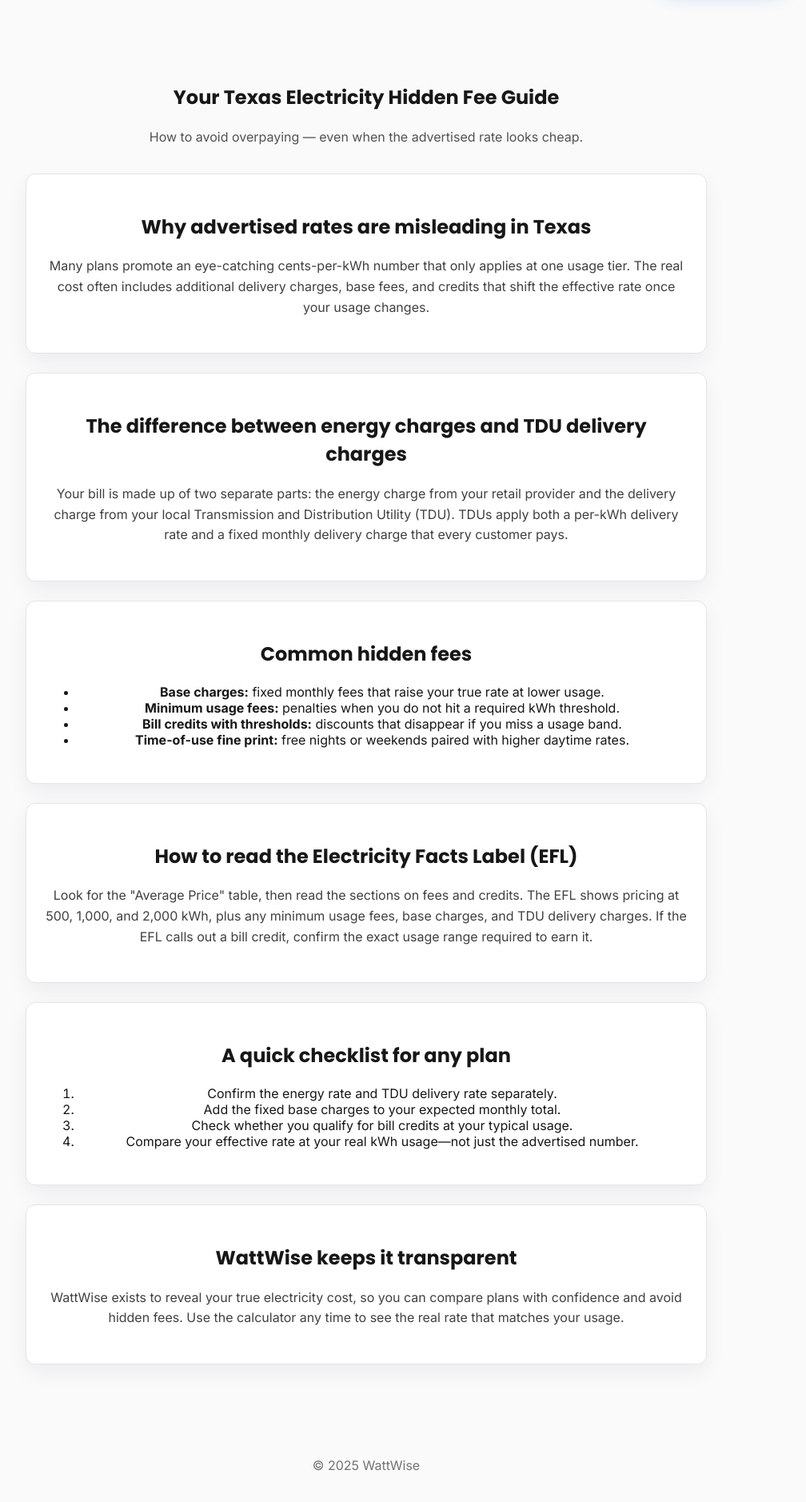
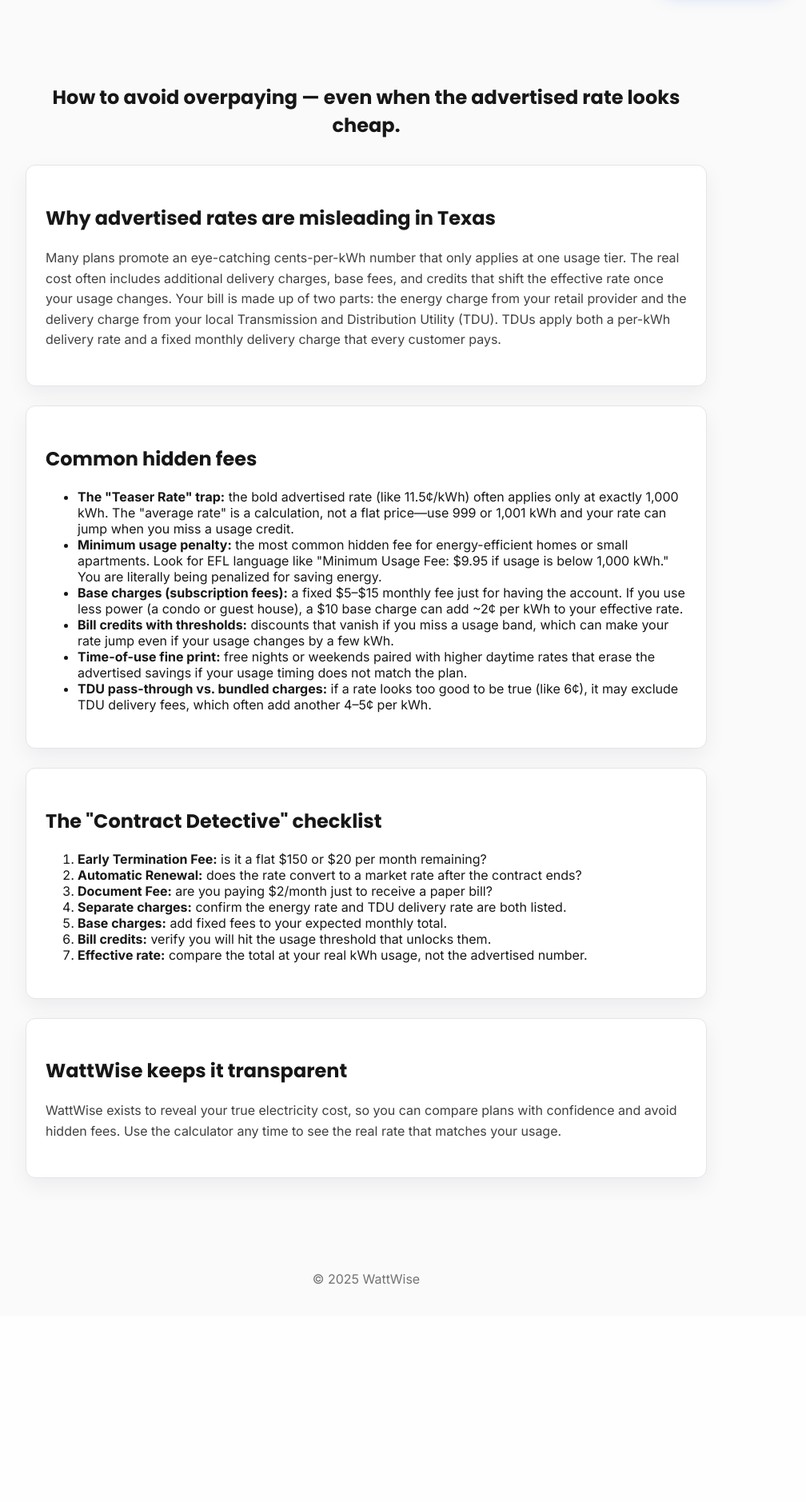
Before and after one commit to ezskape/TX-Calc, a Flask app: page /guide/texas-electricity-hidden-fees in a window 1280 px wide. Shown: the part 68-1946 px from the top of the page at 80% size, without its empty margins (182-1190 px from the left). After the commit the page ends 1674 px from the top, so only its background shows below. Run offline with Flask 3, Linux system fonts and the light colour scheme.

Commit message:
Refine hidden fee guide content

```diff
--- a/templates/hidden_fee_guide.html
+++ b/templates/hidden_fee_guide.html
@@ -24,54 +24,66 @@
     <main class="landing-container" style="max-width: 900px;">
       <section class="section" aria-labelledby="guide-title">
         <div class="section-header">
-          <h1 id="guide-title">Your Texas Electricity Hidden Fee Guide</h1>
-          <p class="section-subline">How to avoid overpaying — even when the advertised rate looks cheap.</p>
+          <h1 id="guide-title">How to avoid overpaying — even when the advertised rate looks cheap.</h1>
         </div>
 
         <div class="value-grid" style="margin-top: 2rem; grid-template-columns: 1fr; gap: 1.5rem;">
-          <article class="value-card">
+          <article class="value-card" style="text-align: left;">
             <h2>Why advertised rates are misleading in Texas</h2>
             <p>
               Many plans promote an eye-catching cents-per-kWh number that only applies at one usage tier.
               The real cost often includes additional delivery charges, base fees, and credits that shift the
-              effective rate once your usage changes.
+              effective rate once your usage changes. Your bill is made up of two parts: the energy charge from
+              your retail provider and the delivery charge from your local Transmission and Distribution Utility
+              (TDU). TDUs apply both a per-kWh delivery rate and a fixed monthly delivery charge that every customer
+              pays.
             </p>
           </article>
-          <article class="value-card">
-            <h2>The difference between energy charges and TDU delivery charges</h2>
-            <p>
-              Your bill is made up of two separate parts: the energy charge from your retail provider and the
-              delivery charge from your local Transmission and Distribution Utility (TDU). TDUs apply both a
-              per-kWh delivery rate and a fixed monthly delivery charge that every customer pays.
-            </p>
-          </article>
-          <article class="value-card">
+          <article class="value-card" style="text-align: left;">
             <h2>Common hidden fees</h2>
             <ul>
-              <li><strong>Base charges:</strong> fixed monthly fees that raise your true rate at lower usage.</li>
-              <li><strong>Minimum usage fees:</strong> penalties when you do not hit a required kWh threshold.</li>
-              <li><strong>Bill credits with thresholds:</strong> discounts that disappear if you miss a usage band.</li>
-              <li><strong>Time-of-use fine print:</strong> free nights or weekends paired with higher daytime rates.</li>
+              <li>
+                <strong>The &quot;Teaser Rate&quot; trap:</strong> the bold advertised rate (like 11.5¢/kWh) often applies only
+                at exactly 1,000 kWh. The &quot;average rate&quot; is a calculation, not a flat price—use 999 or 1,001 kWh and
+                your rate can jump when you miss a usage credit.
+              </li>
+              <li>
+                <strong>Minimum usage penalty:</strong> the most common hidden fee for energy-efficient homes or small
+                apartments. Look for EFL language like &quot;Minimum Usage Fee: $9.95 if usage is below 1,000 kWh.&quot;
+                You are literally being penalized for saving energy.
+              </li>
+              <li>
+                <strong>Base charges (subscription fees):</strong> a fixed $5–$15 monthly fee just for having the account.
+                If you use less power (a condo or guest house), a $10 base charge can add ~2¢ per kWh to your
+                effective rate.
+              </li>
+              <li>
+                <strong>Bill credits with thresholds:</strong> discounts that vanish if you miss a usage band, which can
+                make your rate jump even if your usage changes by a few kWh.
+              </li>
+              <li>
+                <strong>Time-of-use fine print:</strong> free nights or weekends paired with higher daytime rates that
+                erase the advertised savings if your usage timing does not match the plan.
+              </li>
+              <li>
+                <strong>TDU pass-through vs. bundled charges:</strong> if a rate looks too good to be true (like 6¢),
+                it may exclude TDU delivery fees, which often add another 4–5¢ per kWh.
+              </li>
             </ul>
           </article>
-          <article class="value-card">
-            <h2>How to read the Electricity Facts Label (EFL)</h2>
-            <p>
-              Look for the "Average Price" table, then read the sections on fees and credits. The EFL shows
-              pricing at 500, 1,000, and 2,000 kWh, plus any minimum usage fees, base charges, and TDU delivery
-              charges. If the EFL calls out a bill credit, confirm the exact usage range required to earn it.
-            </p>
-          </article>
-          <article class="value-card">
-            <h2>A quick checklist for any plan</h2>
+          <article class="value-card" style="text-align: left;">
+            <h2>The &quot;Contract Detective&quot; checklist</h2>
             <ol>
-              <li>Confirm the energy rate and TDU delivery rate separately.</li>
-              <li>Add the fixed base charges to your expected monthly total.</li>
-              <li>Check whether you qualify for bill credits at your typical usage.</li>
-              <li>Compare your effective rate at your real kWh usage—not just the advertised number.</li>
+              <li><strong>Early Termination Fee:</strong> is it a flat $150 or $20 per month remaining?</li>
+              <li><strong>Automatic Renewal:</strong> does the rate convert to a market rate after the contract ends?</li>
+              <li><strong>Document Fee:</strong> are you paying $2/month just to receive a paper bill?</li>
+              <li><strong>Separate charges:</strong> confirm the energy rate and TDU delivery rate are both listed.</li>
+              <li><strong>Base charges:</strong> add fixed fees to your expected monthly total.</li>
+              <li><strong>Bill credits:</strong> verify you will hit the usage threshold that unlocks them.</li>
+              <li><strong>Effective rate:</strong> compare the total at your real kWh usage, not the advertised number.</li>
             </ol>
           </article>
-          <article class="value-card">
+          <article class="value-card" style="text-align: left;">
             <h2>WattWise keeps it transparent</h2>
             <p>
               WattWise exists to reveal your true electricity cost, so you can compare plans with confidence
```
